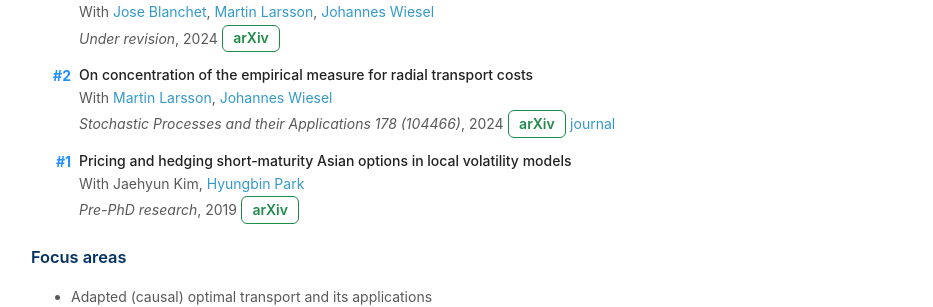
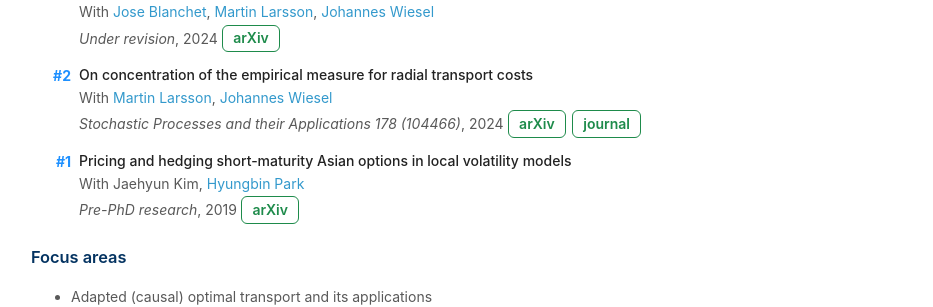
Before and after one commit to Jonghwap/Jonghwap.github.io, a Jekyll site: the page built from research.md, in a window 1280 px wide. Shown: the part 326-633 px from the top of the page, without its empty margins (209-1142 px from the left). Built offline with Jekyll 4.4.1, drawn with Linux system fonts in a browser that asks for light colours; a style sheet for code colours, icons or effects is not loaded.

Commit message:
Update minimal-light.scss

```diff
--- a/_sass/minimal-light.scss
+++ b/_sass/minimal-light.scss
@@ -278,7 +278,14 @@ a:hover {
   color:#069;
 }
 
-.arxiv-button {
+.publication-links {
+  display: inline-flex;
+  gap: 0.4em;
+  flex-wrap: wrap;
+  align-items: center;
+}
+
+.arxiv-button, .journal-button {
   display: inline-block;
   padding: 0.2em 0.75em;
   background-color: #ffffff;
@@ -291,7 +298,9 @@ a:hover {
 }
 
 .arxiv-button:hover,
-.arxiv-button:focus {
+.arxiv-button:focus,
+.journal-button:hover,
+.journal-button:focus {
   background-color: #f2fff6;
   color: #146735;
   border-color: #146735;
```
